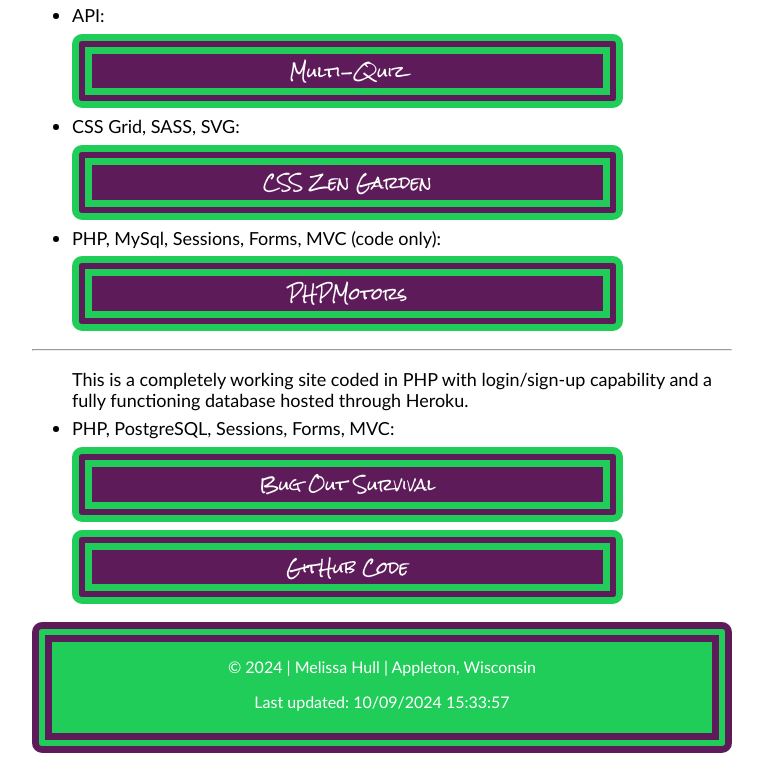
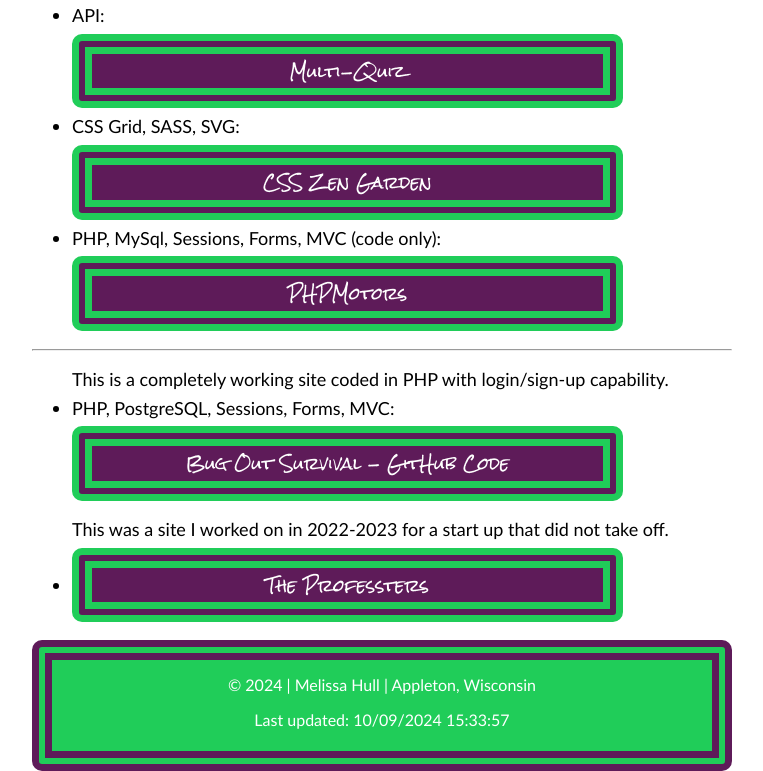
Before and after one commit to mhull87/Portfolio, a plain HTML site: page index.html in a window 1280 px wide. Shown: the part 486-1257 px from the top of the page, without its empty margins (258-1021 px from the left). Drawn offline with Linux system fonts and the light colour scheme; a script that the page names is missing.

Commit message:
heroku out professters in

```diff
--- a/index.html
+++ b/index.html
@@ -37,8 +37,15 @@
         </ul>
         <hr />
         <ul>
-            This is a completely working site coded in PHP with login/sign-up capability and a fully functioning database hosted through Heroku.
-            <li>PHP, PostgreSQL, Sessions, Forms, MVC: <a href="http://powerful-taiga-61537.herokuapp.com/bugout/">Bug Out Survival</a><a href="https://github.com/mhull87/cse341/tree/main/web/bugout">GitHub Code</a></li>
+            This is a completely working site coded in PHP with login/sign-up capability<!-- and a fully functioning database hosted through Heroku-->.
+            <li>
+                PHP, PostgreSQL, Sessions, Forms, MVC: <!--<a href="http://powerful-taiga-61537.herokuapp.com/bugout/">Bug Out Survival</a>-->
+                <a href="https://github.com/mhull87/cse341/tree/main/web/bugout">Bug Out Survival - GitHub Code</a>
+            </li>
+        </ul>
+        <ul>
+            This was a site I worked on in 2022-2023 for a start up that did not take off.
+            <li><a href="https://mhull87.github.io/Professters/">The Professters</a></li>
         </ul>
     </main>
     <footer>
```
